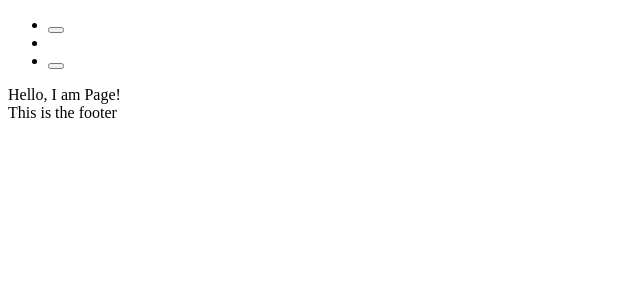
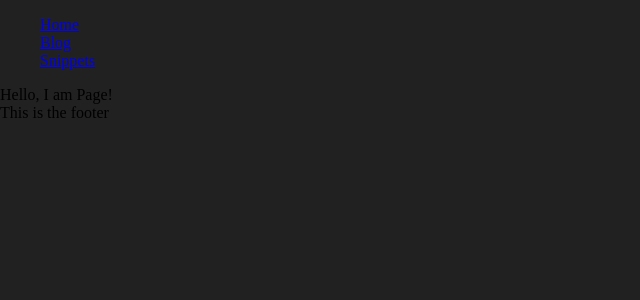
Before and after one commit to brandonleetran/brandonleetran, a Next.js app: page / in a window 1280 px wide. Shown: the top 300 px of the page, without its empty margins (0-640 px from the left). Built offline with nearby package versions, Linux system fonts and the light colour scheme.

Commit message:
feat: added navigation component

```diff
--- /dev/null
+++ b/app/blog/page.tsx
@@ -0,0 +1,5 @@
+// app/page.tsx
+// This file maps to the index route (/)
+export default function Page() {
+    return <div>Hello, I am the blog page!</div>;
+  }
--- a/app/global.module.css
+++ b/app/global.module.css
@@ -1,4 +1,16 @@
 .html, .body {
     width: 100%;
     height: 100%;
+    margin: 0;
+    padding: 0;
+    border: 0;
+    background-color: rgb(33, 33, 33);
 }
+
+.NavigationRoot {
+    width: 100%;
+}
+
+.NavigationMenuList {
+    list-style: none;
+}
--- a/app/layout.tsx
+++ b/app/layout.tsx
@@ -1,6 +1,6 @@
 // This file applies to every root in the application
 
-import Navigation from './navbar';
+import Navbar from './navbar';
 import Footer from './footer';
 import styles from './global.module.css';
 
@@ -12,9 +12,9 @@ export default function RootLayout({
   return (
     <html className={styles.html}>
       <body className={styles.body}>
-        <Navigation />
+        <Navbar />
         {children}
-        <Footer></Footer>
+        <Footer/>
       </body>
     </html>
   )
--- a/app/navbar.tsx
+++ b/app/navbar.tsx
@@ -1,33 +1,19 @@
 "use client"
 import * as NavigationMenu from '@radix-ui/react-navigation-menu';
+import styles from './global.module.css';
 
 export default () => (
-  <NavigationMenu.Root>
-    <NavigationMenu.List>
+  <NavigationMenu.Root className={styles.NavigationRoot}>
+    <NavigationMenu.List className={styles.NavigationMenuList}>
       <NavigationMenu.Item>
-        <NavigationMenu.Trigger />
-        <NavigationMenu.Content>
-          <NavigationMenu.Link />
-        </NavigationMenu.Content>
+        <NavigationMenu.Link className="NavigationMenuLink" href="/">Home</NavigationMenu.Link>
       </NavigationMenu.Item>
-
       <NavigationMenu.Item>
-        <NavigationMenu.Link />
+        <NavigationMenu.Link className="NavigationMenuLink" href="/blog">Blog</NavigationMenu.Link>
       </NavigationMenu.Item>
-
       <NavigationMenu.Item>
-        <NavigationMenu.Trigger />
-        <NavigationMenu.Content>
-          <NavigationMenu.Sub>
-            <NavigationMenu.List />
-            <NavigationMenu.Viewport />
-          </NavigationMenu.Sub>
-        </NavigationMenu.Content>
+        <NavigationMenu.Link className="NavigationMenuLink" href="/snippets">Snippets</NavigationMenu.Link>
       </NavigationMenu.Item>
-
-      <NavigationMenu.Indicator />
     </NavigationMenu.List>
-
-    <NavigationMenu.Viewport />
   </NavigationMenu.Root>
 );
--- a/package.json
+++ b/package.json
@@ -10,6 +10,7 @@
   },
   "dependencies": {
     "@next/font": "13.1.4",
+    "@radix-ui/colors": "^0.1.8",
     "@radix-ui/react-navigation-menu": "^1.1.1",
     "@types/node": "18.11.18",
     "@types/react": "18.0.27",
```
Also changed, not shown: 1 other file (tests, documents, lock files or other folders).
